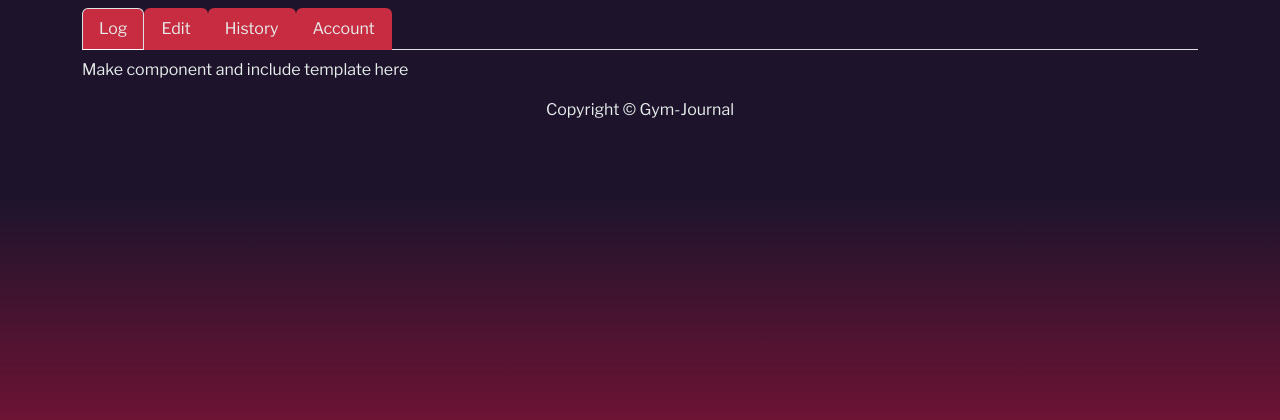
After one commit to sir-typesalot/gym-journal, a Flask app: page /dashboard in a window 1280 px wide. The commit adds this page. Shown: the top 420 px of the page. Run offline with Flask 2, Linux system fonts and the light colour scheme; parts of the project's set-up code (start-up, migrations or seed data) failed here and were passed over.

Commit message:
Working on dashboard layout

```diff
--- /dev/null
+++ b/app/frontend/templates/components/base_protected.html
@@ -0,0 +1,54 @@
+<!doctype html>
+<html lang="en">
+    <head>
+        <meta charset="utf-8">
+        <meta name="viewport" content="width=device-width, initial-scale=1">
+        <link href="https://cdn.jsdelivr.net/npm/bootstrap@5.3.0-alpha1/dist/css/bootstrap.min.css" rel="stylesheet" integrity="sha384-GLhlTQ8iRABdZLl6O3oVMWSktQOp6b7In1Zl3/Jr59b6EGGoI1aFkw7cmDA6j6gD" crossorigin="anonymous">
+        <link rel="stylesheet" href="{{url_for('static',filename='styles/main.css')}}?v={{ config.cache }}">
+        <link href="{{ url_for('static', filename='images/barbell-icon.png') }}" rel="icon">
+        <link rel="manifest" href="{{ url_for('static', filename='manifest.json') }}">
+        {% block imports %}
+        {% endblock %}
+        {% block title %}
+        <title>{{ vars.title }}</title>
+        {% endblock %}
+    </head>
+    <body>
+        {% block nav %}
+        <div class="container mt-2">
+            <ul class="nav nav-tabs">
+                <li class="nav-item">
+                    <a href="#log-workout" class="nav-link active" data-bs-toggle="tab">Log</a>
+                </li>
+                <li class="nav-item">
+                    <a href="#edit" class="nav-link" data-bs-toggle="tab">Edit</a>
+                </li>
+                <li class="nav-item">
+                    <a href="#history" class="nav-link" data-bs-toggle="tab">History</a>
+                </li>
+                <li class="nav-item">
+                    <a href="#account" class="nav-link" data-bs-toggle="tab">Account</a>
+                </li>
+            </ul>
+        </div>
+        {% endblock %}
+        <!-- Alerts Widget-->
+        <div class="toast align-items-center" role="alert" aria-live="assertive" aria-atomic="true">
+            {% for category, message in get_flashed_messages(with_categories=true) %}
+            <div class="d-flex">
+                <div class="toast-body">
+                  {{ message }}
+                </div>
+                <button type="button" class="btn-close me-2 m-auto" data-bs-dismiss="toast" aria-label="Close"></button>
+            </div>
+            {% endfor %}
+        </div>
+        <!-- Alerts -->
+        {% block content %}
+        {% endblock %}
+        <script src="https://cdn.jsdelivr.net/npm/bootstrap@5.3.0-alpha1/dist/js/bootstrap.bundle.min.js" integrity="sha384-w76AqPfDkMBDXo30jS1Sgez6pr3x5MlQ1ZAGC+nuZB+EYdgRZgiwxhTBTkF7CXvN" crossorigin="anonymous"></script>
+      <footer class="text-center my-3">
+        <p>Copyright &copy; {{ vars.footer_text }}</p>
+      </footer>
+    </body>
+</html>
--- /dev/null
+++ b/app/frontend/templates/dashboard.html
@@ -0,0 +1,19 @@
+{% extends "components/base_protected.html" %}
+{% block content %}
+<div class="container mt-2">
+    <div class="tab-content">
+        <div class="tab-pane fade show active" id="log-workout">
+            <p>Make component and include template here</p>
+        </div>
+        <div class="tab-pane fade" id="edit">
+            <p>Edit workouts here</p>
+        </div>
+        <div class="tab-pane fade" id="history">
+            <p>Workout history here</p>
+        </div>
+        <div class="tab-pane fade" id="account">
+            <p>Account settings and logout</p>
+        </div>
+    </div>
+</div>
+{% endblock %}
--- a/app/frontend/templates/error.html
+++ b/app/frontend/templates/error.html
@@ -1,4 +1,4 @@
-{% extends "base.html" %}
+{% extends "components/base.html" %}
 {% block nav %}
 <nav class="navbar ps-2">
     <a class="navbar-brand" href="javascript:history.back()">Go back</a>
--- a/app/frontend/templates/home.html
+++ b/app/frontend/templates/home.html
@@ -1,4 +1,4 @@
-{% extends "base.html" %}
+{% extends "components/base.html" %}
 
 {% block content %}
 <div class="container-sm mt-3">
--- a/app/frontend/templates/login.html
+++ b/app/frontend/templates/login.html
@@ -1,4 +1,4 @@
-{% extends "base.html" %}
+{% extends "components/base.html" %}
 {% block imports %}
 <link rel="stylesheet" href="{{url_for('static',filename='styles/login.css')}}?v={{ config.cache }}">
 {% endblock %}
--- a/app/frontend/templates/signup.html
+++ b/app/frontend/templates/signup.html
@@ -1,4 +1,4 @@
-{% extends "base.html" %}
+{% extends "components/base.html" %}
 {% block imports %}
 <link rel="stylesheet" href="{{url_for('static',filename='styles/login.css')}}?v={{ config.cache }}">
 {% endblock %}
--- a/app/routes/private.py
+++ b/app/routes/private.py
@@ -1,7 +1,17 @@
-from flask import request, Blueprint
+from flask import render_template, Blueprint
 
 internal = Blueprint('private', __name__)
+
+variables = {
+    'title': 'Home',
+    'footer_text': 'Gym-Journal',
+    'cache': 1
+}
 
 @internal.route('/private')
 def private():
     return "helllo"
+
+@internal.route('/dashboard')
+def dashboard():
+    return render_template('dashboard.html', vars=variables)
```
Also changed, not shown: app/frontend/templates/components/base.html (renamed from app/frontend/templates/base.html).
